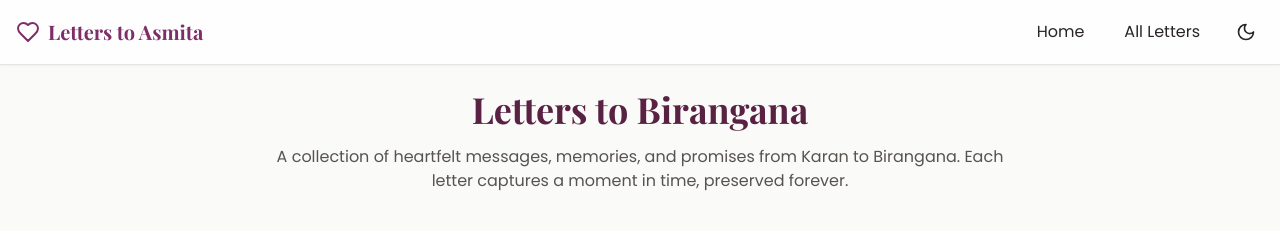
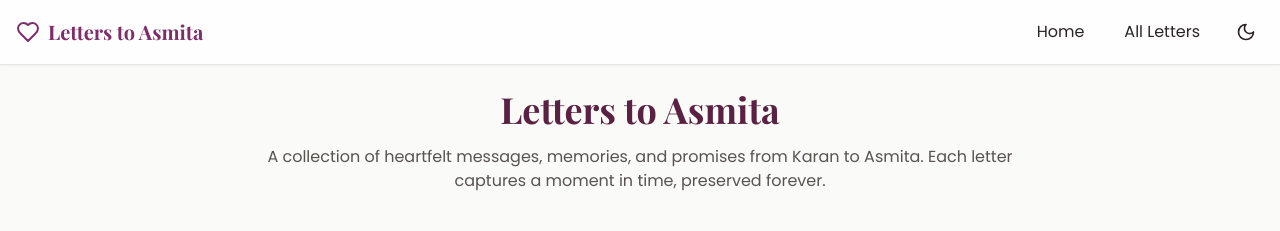
Before and after one commit to kaulkaran/gfd, a React (Vite) app: page /letters in a window 1280 px wide. Shown: the top 231 px of the page. Built offline with nearby package versions, Linux system fonts and the light colour scheme; no server answers; the database is empty; a web font is replaced by a local one.

Commit message:
Update LettersPage.tsx

```diff
--- a/src/pages/LettersPage.tsx
+++ b/src/pages/LettersPage.tsx
@@ -11,10 +11,10 @@ const LettersPage = () => {
       <div className="max-w-5xl mx-auto">
         <div className="mb-10 text-center">
           <h1 className="font-serif text-3xl md:text-4xl font-bold text-burgundy-800 mb-4">
-            Letters to Birangana
+            Letters to Asmita
           </h1>
           <p className="text-stone-600 max-w-3xl mx-auto">
-            A collection of heartfelt messages, memories, and promises from Karan to Birangana. Each letter captures a moment in time, preserved forever.
+            A collection of heartfelt messages, memories, and promises from Karan to Asmita. Each letter captures a moment in time, preserved forever.
           </p>
         </div>
 
```
